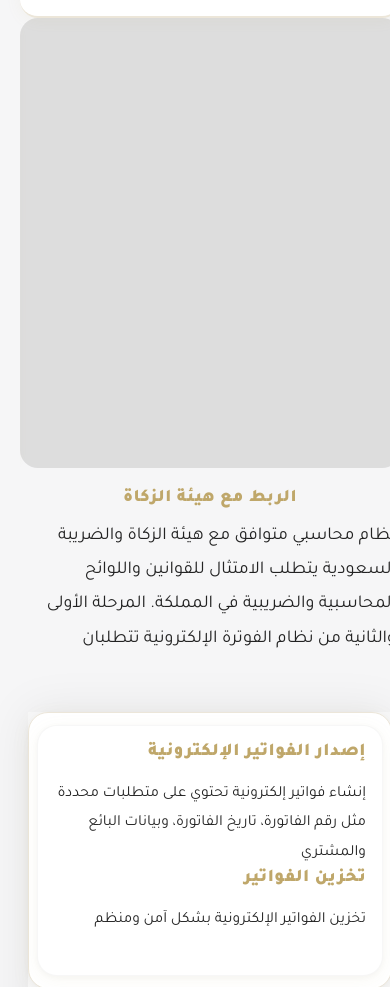
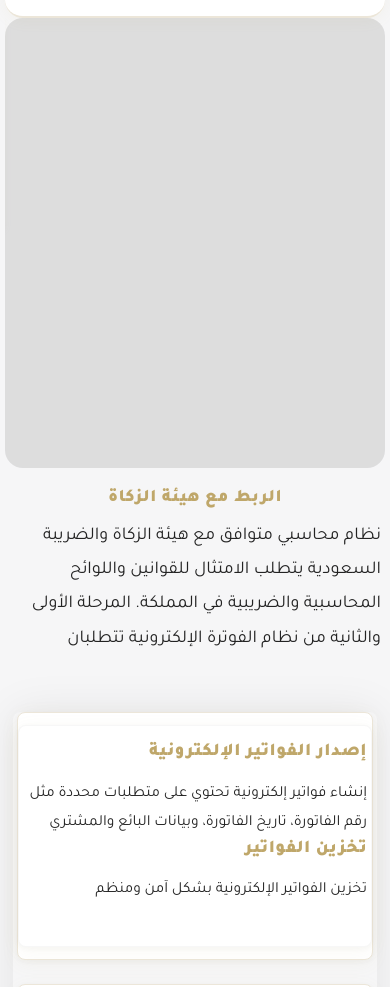
Before and after one commit to yassinds22/RayzenSoft2, a plain HTML site: page zkat.html in a window 390 px wide. Shown: the part 177-1164 px from the top of the page. Drawn offline with nearby package versions, Linux system fonts and the light colour scheme; some packages are replaced by stand-ins of ours; a script that the page names is missing.

Commit message:
Update zkat.html

```diff
--- a/zkat.html
+++ b/zkat.html
@@ -35,7 +35,55 @@
     <link href="css/updatestyle.css" rel="stylesheet">
      <link href="css/last-style.css"rel="stylesheet">
 </head>
+<style>
+    /* منع التمرير الأفقي على الجوال */
+html, body {
+  max-width: 100vw;
+  overflow-x: hidden;
+}
 
+/* تصغير الحواف والبطاقات على الشاشات الصغيرة */
+@media (max-width: 576px) {
+  .container,
+  .container-xxl,
+  .parent-cards,
+  .feature-row,
+  .row,
+  .mabutt,
+  .feature-item,
+  .custom-card {
+    padding-left: 4px !important;
+    padding-right: 4px !important;
+    margin-left: 0 !important;
+    margin-right: 0 !important;
+    border-radius: 8px !important;
+    box-sizing: border-box;
+    width: 100% !important;
+    max-width: 100vw !important;
+  }
+  img, .carousel-inner img {
+    max-width: 100% !important;
+    height: auto !important;
+    border-radius: 8px !important;
+  }
+  .row {
+    margin-left: 0 !important;
+    margin-right: 0 !important;
+  }
+  .col-lg-3, .col-md-6, .col-12 {
+    flex: 0 0 100%;
+    max-width: 100%;
+    padding-left: 0 !important;
+    padding-right: 0 !important;
+  }
+  .carousel-caption {
+    padding: 8px 4px !important;
+  }
+  .custom-card {
+    min-width: 0 !important;
+  }
+}
+</style>
 
 <body style="padding: 5px;" >
     <!-- Spinner Start -->
```
